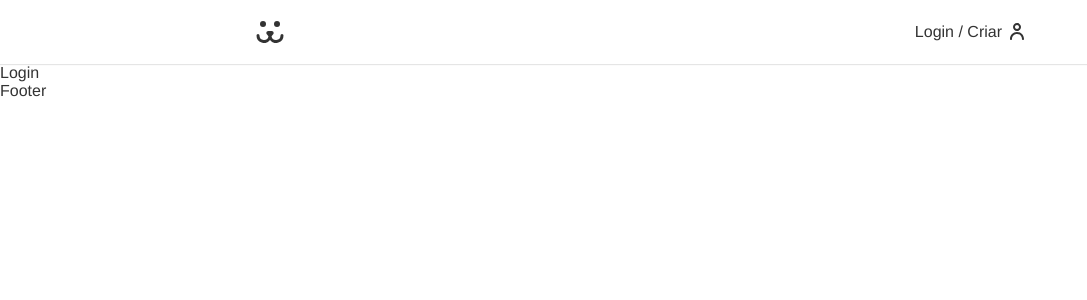
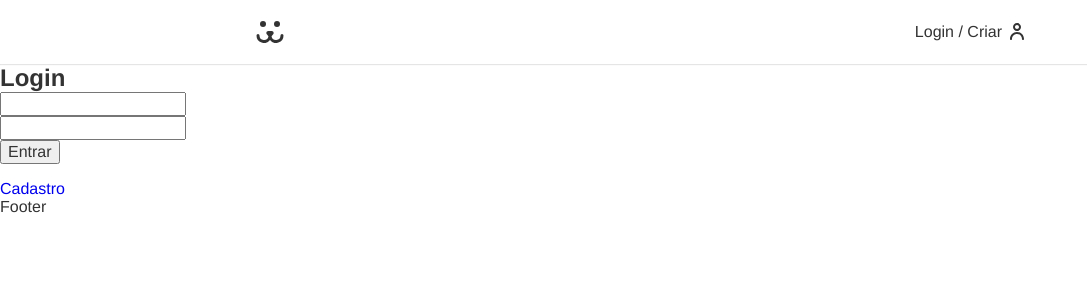
Before and after one commit to AmaranteWellington/Dogs, a React (Vite) app: page /login in a window 1280 px wide. Shown: the top 300 px of the page, without its empty margins (0-1087 px from the left). Built offline with nearby package versions, Linux system fonts and the light colour scheme.

Commit message:
criação de subrotas(criar,cadastro), criação de novos componentes e iniciando o formulario do componente login

```diff
--- a/src/App.jsx
+++ b/src/App.jsx
@@ -13,7 +13,7 @@
         <Header />
         <Routes>
           <Route path="/" element={<Home />} />
-          <Route path="/login" element={<Login />} />
+          <Route path="/login/*" element={<Login />} />
         </Routes>
         <Footer />
       </BrowserRouter>
--- a/src/Components/Login/Login.jsx
+++ b/src/Components/Login/Login.jsx
@@ -1,7 +1,21 @@
 import React from 'react';
+import { Route, Routes } from 'react-router-dom';
+import LoginForm from './LoginForm';
+import LoginCreate from './LoginCreate';
+import LoginPasswordLost from './LoginPasswordLost';
+import LoginPasswordReset from './LoginPasswordReset';
 
 const Login = () => {
-  return <div>Login</div>;
+  return (
+    <div>
+      <Routes>
+        <Route path="/" element={<LoginForm />} />
+        <Route path="criar" element={<LoginCreate />} />
+        <Route path="perdeu" element={<LoginPasswordLost />} />
+        <Route path="resetar" element={<LoginPasswordReset />} />
+      </Routes>
+    </div>
+  );
 };
 
 export default Login;
--- /dev/null
+++ b/src/Components/Login/LoginCreate.jsx
@@ -0,0 +1,7 @@
+import React from 'react';
+
+const LoginCreate = () => {
+  return <div>Login Criar</div>;
+};
+
+export default LoginCreate;
--- /dev/null
+++ b/src/Components/Login/LoginForm.jsx
@@ -0,0 +1,47 @@
+import React from 'react';
+import { Link } from 'react-router-dom';
+
+const LoginForm = () => {
+  const [username, setUsename] = React.useState('');
+  const [password, setPassword] = React.useState('');
+
+  function handleSubmit(event) {
+    event.preventDefault();
+    fetch('https://dogsapi.origamid.dev/json/jwt-auth/v1/token', {
+      method: 'POST',
+      headers: {
+        'Content-Type': 'application/json',
+      },
+      body: JSON.stringify({ username, password }),
+    })
+      .then((response) => {
+        console.log(response);
+        return response.json();
+      })
+      .then((json) => {
+        console.log(json);
+      });
+  }
+
+  return (
+    <section>
+      <h1>Login</h1>
+      <form action="" onSubmit={handleSubmit}>
+        <input
+          type="text"
+          value={username}
+          onChange={({ target }) => setUsename(target.value)}
+        />
+        <input
+          type="text"
+          value={password}
+          onChange={({ target }) => setPassword(target.value)}
+        />
+        <button>Entrar</button>
+      </form>
+      <Link to="/login/criar">Cadastro</Link>
+    </section>
+  );
+};
+
+export default LoginForm;
--- /dev/null
+++ b/src/Components/Login/LoginPasswordLost.jsx
@@ -0,0 +1,7 @@
+import React from 'react';
+
+const LoginPasswordLost = () => {
+  return <div>LoginPasswordLost</div>;
+};
+
+export default LoginPasswordLost;
--- /dev/null
+++ b/src/Components/Login/LoginPasswordReset.jsx
@@ -0,0 +1,7 @@
+import React from 'react';
+
+const LoginPasswordReset = () => {
+  return <div>LoginPasswordReset</div>;
+};
+
+export default LoginPasswordReset;
```
